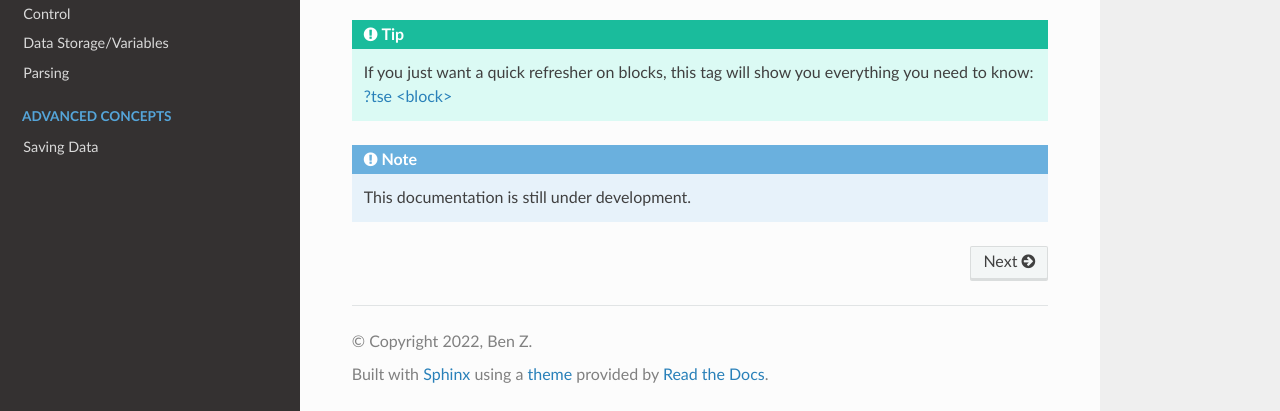
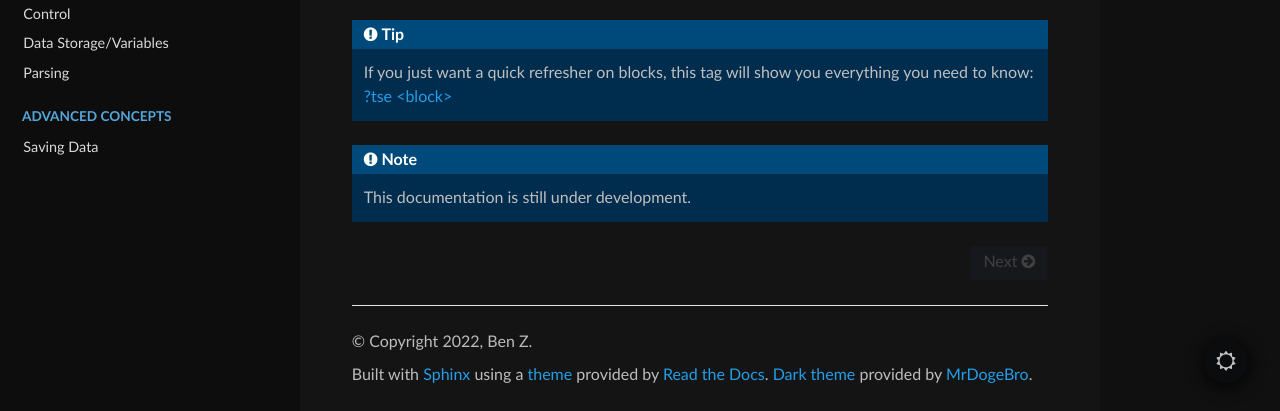
Before and after one commit to Leg3ndary/tagscript-docs, a Sphinx documentation site: the page built from docs/source/index.rst, in a window 1280 px wide and 973 px high, cut to the strip 562-973 px from the top of the window. Built offline with Sphinx 7.4.7 and the Read the Docs theme 2.0.0, drawn with Linux system fonts in a browser that asks for light colours.

Commit message:
Try dark mode

```diff
--- a/docs/requirements.txt
+++ b/docs/requirements.txt
@@ -1 +1,2 @@
 sphinxcontrib-ansi
+sphinx-rtd-dark-mode
--- a/docs/source/conf.py
+++ b/docs/source/conf.py
@@ -18,6 +18,7 @@ extensions = [
     'sphinx.ext.autosummary',
     'sphinx.ext.intersphinx',
     'sphinxcontrib.ansi',
+    'sphinx_rtd_dark_mode'
 ]
 
 intersphinx_mapping = {
```
